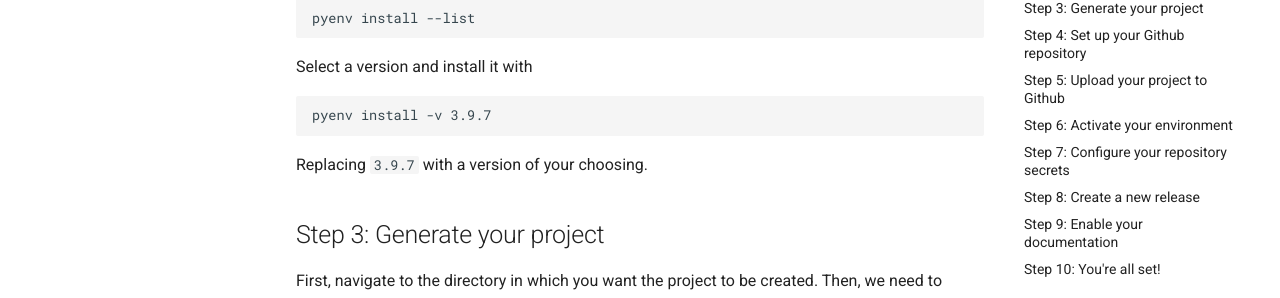
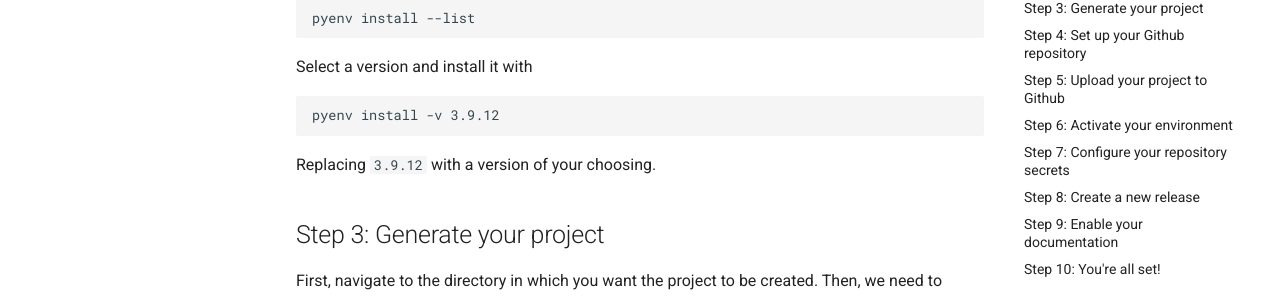
Before and after one commit to xdurana/cookiecutter-pypackage, an MkDocs documentation site: the page built from docs/tutorial.md, in a window 1280 px wide and 900 px high, scrolled down 660 px. Shown: the part 154-452 px from the top of the window. Built offline with MkDocs 1.6.1 and Material for MkDocs 9.7.7, drawn with Linux system fonts in a browser that asks for light colours; comment, search, counter and statistics services are not loaded.

Commit message:
chore: upgrade python to 3.9.12

````diff
--- a/docs/tutorial.md
+++ b/docs/tutorial.md
@@ -32,10 +32,10 @@ pyenv install --list
 Select a version and install it with
 
 ``` bash
-pyenv install -v 3.9.7
+pyenv install -v 3.9.12
 ```
 
-Replacing `3.9.7` with a version of your choosing.
+Replacing `3.9.12` with a version of your choosing.
 
 ## Step 3: Generate your project
 
````
Also changed, not shown: 3 other files.
